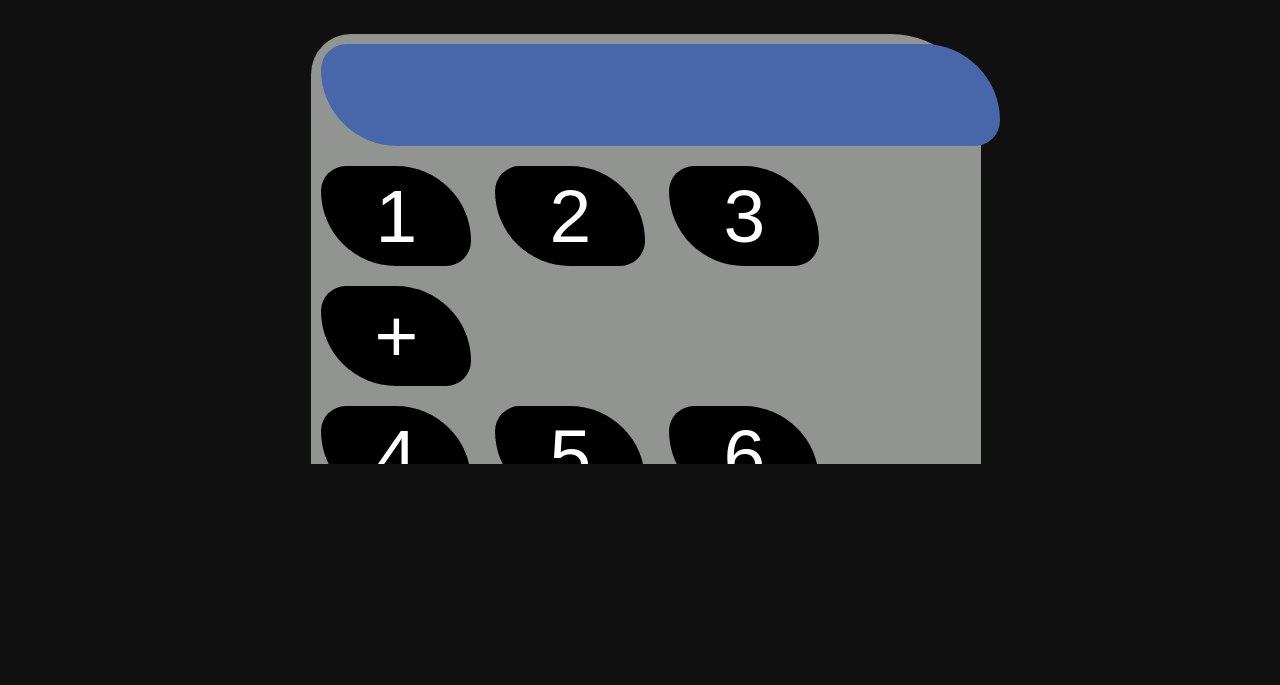
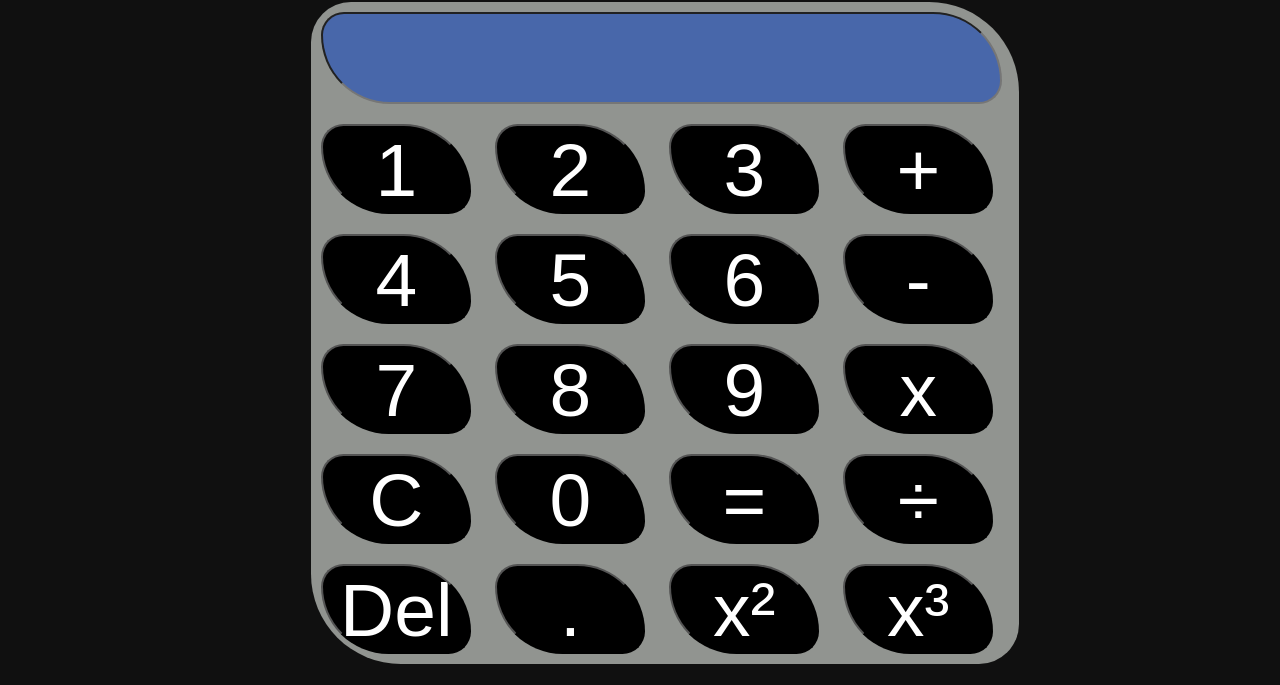
Before and after one commit to shellkore/calculator_front-end, a plain HTML site: page index.html in a window 1280 px wide. Shown: the part 115-800 px from the top of the page. Drawn offline with Linux system fonts and the light colour scheme.

Commit message:
a+b^2 != (a+b)^2

```diff
--- a/index.html
+++ b/index.html
@@ -10,11 +10,32 @@
         <title>CALCULATOR</title>
        <script type="text/javascript">
 
+             var idx=-1,i=0;
              function myfun(y){
+              	var arr1=calc.display.value;
+				var arr=[calc.display.value];
+              	var z=0;
+              	for(var j=i;j<=idx-1;j++)
+              	{
+              		z+=arr1[j+1]*Math.pow(10,idx-j-1);
+              	}
+              	while(--y)
+              	{
+              		arr+="*";
+              		arr+=z;
+              	}
+              	calc.display.value=eval(arr);
+              	arr1=calc.display.value;
+              	i=0;idx=arr1.length-1;
+              	console.log(arr);
+             }
 
-              var x=eval(calc.display.value);
-              calc.display.value=Math.pow(x,y);
-             }
+             function init()
+             {
+    			// Clear forms here
+    			document.getElementById("disp").value = "";
+			}
+			window.onload = init;
 
         </script>
 
@@ -25,23 +46,23 @@
         <br/>
         <div id="maindiv">
         	<form id="myform" name="calc">
-           		<input id="disp" name="display"><br/>
-           		<input type=button value="1" OnClick="calc.display.value+='1'">
-           		<input type=button value="2" OnClick="calc.display.value+='2'">
-           		<input type=button value="3" OnClick="calc.display.value+='3'">
-           		<input type=button value="+" OnClick="calc.display.value+='+'"><br/>
-           		<input type=button value="4" OnClick="calc.display.value+='4'">
-           		<input type=button value="5" OnClick="calc.display.value+='5'">
-           		<input type=button value="6" OnClick="calc.display.value+='6'">
-           		<input type=button value="-" OnClick="calc.display.value+='-'"><br/>
-           		<input type=button value="7" OnClick="calc.display.value+='7'">
-           		<input type=button value="8" OnClick="calc.display.value+='8'">
-           		<input type=button value="9" OnClick="calc.display.value+='9'">
-           		<input type=button value="x" OnClick="calc.display.value+='*'"><br/>
-           		<input type=button value="C" OnClick="calc.display.value=''">
-           		<input type=button value="0" OnClick="calc.display.value+='0'">
-            	<input type=button value="=" OnClick="calc.display.value=eval(calc.display.value)">
-           		<input type=button value="&#247;" OnClick="calc.display.value+='/'"><br>
+           		<input id="disp" name="display" ><br/>
+           		<input type=button value="1" OnClick="calc.display.value+='1', idx++">
+           		<input type=button value="2" OnClick="calc.display.value+='2', idx++">
+           		<input type=button value="3" OnClick="calc.display.value+='3', idx++">
+           		<input type=button value="+" OnClick="calc.display.value+='+',idx++,i=idx"><br/>
+           		<input type=button value="4" OnClick="calc.display.value+='4', idx++">
+           		<input type=button value="5" OnClick="calc.display.value+='5', idx++">
+           		<input type=button value="6" OnClick="calc.display.value+='6', idx++">
+           		<input type=button value="-" OnClick="calc.display.value+='-', idx++,i=idx"><br/>
+           		<input type=button value="7" OnClick="calc.display.value+='7', idx++">
+           		<input type=button value="8" OnClick="calc.display.value+='8', idx++">
+           		<input type=button value="9" OnClick="calc.display.value+='9', idx++">
+           		<input type=button value="x" OnClick="calc.display.value+='*', idx++,i=idx"><br/>
+           		<input type=button value="C" OnClick="calc.display.value='',idx=-1,i=0">
+           		<input type=button value="0" OnClick="calc.display.value+='0', idx++">
+            	<input type=button value="=" OnClick="calc.display.value=eval(calc.display.value),i=0,idx=(calc.display.value.length)-1">
+           		<input type=button value="&#247;" OnClick="calc.display.value+='/',idx++,i=idx"><br>
            		<input type=button value="Del" OnClick="calc.display.value=calc.display.value.slice(0,-1)">
            		<input type=button value="." OnClick="calc.display.value+='.'">
            		<input type=button value="x²" OnClick="myfun(2)">
--- a/mayank/mystyle.css
+++ /dev/null
@@ -1,52 +0,0 @@
-input {
-    width: 150px;
-    height: 90px;
-    font-size: 75px;
-    border-radius: 30px 90px;
-    margin: 10px;
-    background-color: #000;
-    color: #fff;
-}
-
-body{
-    background-color: #101010;
-    margin-bottom: 0px;
-}
-
-#maindiv{
-
-}
-#myform {
-    margin-left: 24%;
-    background-color: #919490;
-    width:56%;
-    border-radius: 40px 90px;
-    margin-top: 0px;
-
-    /*! border: medium solid purple; */
-}
-
-h1{
-    text-align: center;
-    font-size: 80px;
-    margin-right: 150px;
-    margin-top: 0px;
-    margin-bottom: 0px;
-    background-color: #97A6CF;
-    width:100%;
-    border-radius: 90px 30px;
-}
-
-input:hover{
-    opacity: 0.5;
-}
-input:active{
-    background-color:#4867AA;
-}
-
-#disp{
-width: 95%;
-height: 100%;
-text-align: center;
-background-color: #4867AA;
-}
--- a/mystyle.css
+++ b/mystyle.css
@@ -1,12 +1,11 @@
 input {
     width: 150px;
-    height: 100px;
+    height: 90px;
     font-size: 75px;
     border-radius: 30px 90px;
     margin: 10px;
     background-color: #000;
     color: #fff;
-    border-style: none;
 }
 
 body{
@@ -15,14 +14,14 @@ body{
 }
 
 #maindiv{
-    max-height: 430px;
-    overflow: scroll;
+
 }
 #myform {
     margin-left: 24%;
     background-color: #919490;
-    width:53%;
+    width:56%;
     border-radius: 40px 90px;
+    margin-top: 0px;
 
     /*! border: medium solid purple; */
 }
@@ -31,17 +30,23 @@ h1{
     text-align: center;
     font-size: 80px;
     margin-right: 150px;
-    margin-top: 20px;
-    margin-bottom: 20px;
+    margin-top: 0px;
+    margin-bottom: 0px;
     background-color: #97A6CF;
     width:100%;
     border-radius: 90px 30px;
+}
 
+input:hover{
+    opacity: 0.5;
+}
+input:active{
+    background-color:#4867AA;
 }
 
 #disp{
-width: 675px;
-height: 100px;
+width: 95%;
+height: 100%;
 text-align: center;
 background-color: #4867AA;
 }
```
Also changed, not shown: mayank/index.html (deleted, +0 -73 lines).
